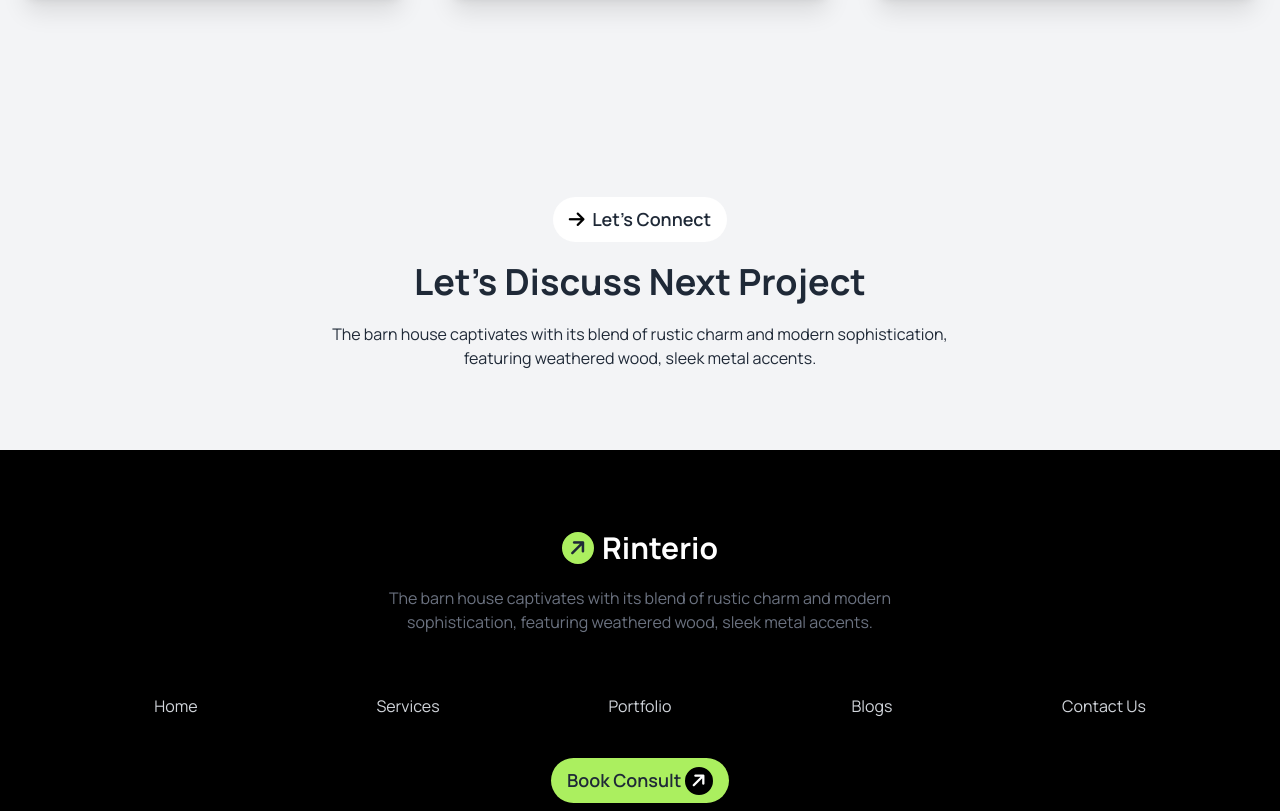
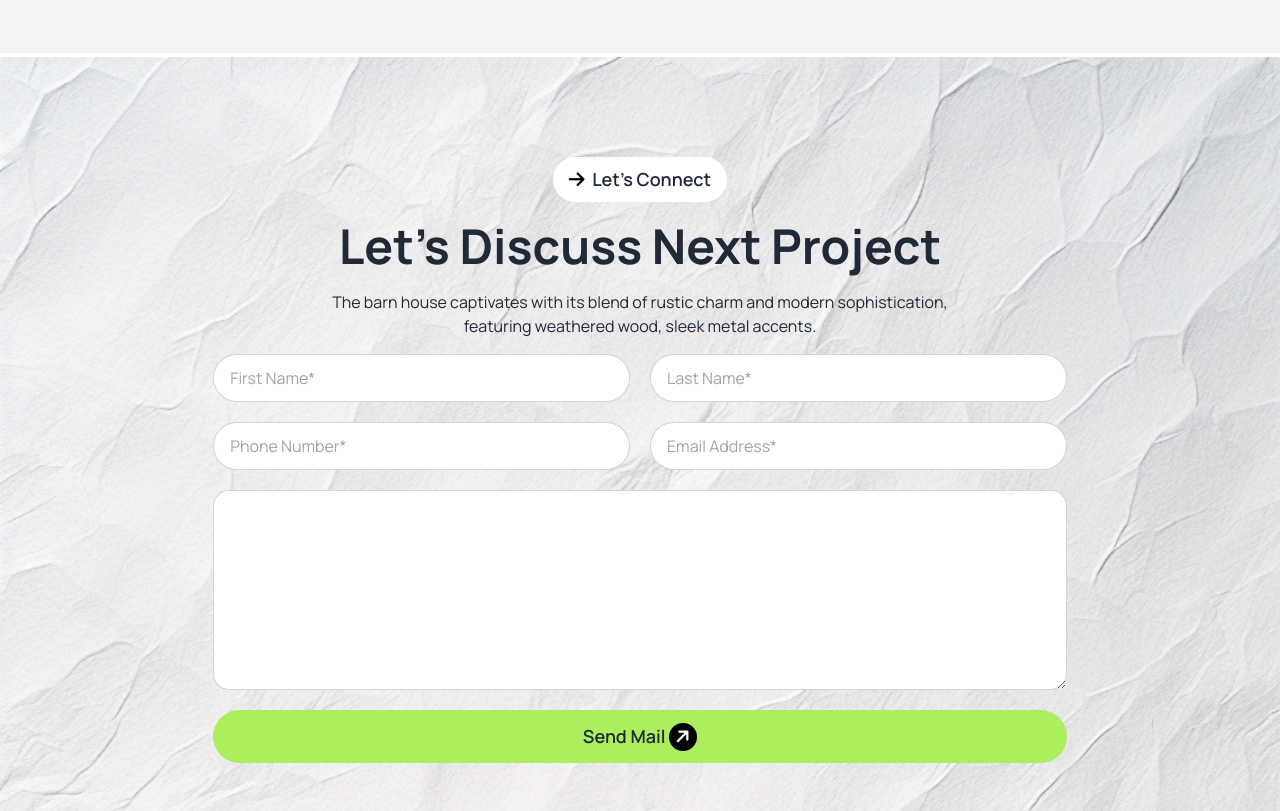
Before and after one commit to koushik-ahmad/assignment-03, a plain HTML site: page index.html in a window 1280 px wide. Shown: the part 4193-5004 px from the top of the page. Drawn offline with nearby package versions, Linux system fonts and the light colour scheme.

Commit message:
completed

```diff
--- a/index.html
+++ b/index.html
@@ -118,7 +118,6 @@
                 <div class="py-24 px-10 relative">
 
                     <div class="lg:flex gap-4">
-
                         <img class="absolute top-4 left-2 border-2 lg:flex hidden border-gray-300 border-dashed py-5"
                             src="assets/Vector.png" alt="">
 
@@ -127,7 +126,8 @@
                                 <i class="fa-solid fa-arrow-right pr-1 text-lg text-black"></i>
                                 About Us
                             </button>
-                            <h2 class="text-5xl font-bold py-5">We design thoughtful, <br> liveable spaces</h2>
+                            <h2 class="md:text-5xl text-3xl font-bold py-5">We design thoughtful, <br> liveable spaces
+                            </h2>
                             <p class="py-6">
                                 Creating a modern real estate platform involves combining innovative features that make
                                 the property search, listing,
@@ -191,7 +191,6 @@
                         <h3 class="text-4xl font-bold my-3">307+</h3>
                         <p class="text-xl">Staff Members</p>
                     </div>
-
                 </div>
             </div>
         </section>
@@ -235,7 +234,6 @@
                         <p class="text-lg">Provide a comprehensive breakdown of costs for each phase of the project,
                             including materials, labor permits.</p>
                     </div>
-
                 </div>
             </div>
         </section>
@@ -259,7 +257,7 @@
                     <div class="grid lg:grid-cols-4 grid-cols-1 grid-rows-2 items-center justify-center gap-4">
                         <!-- card 1 -->
                         <div class="lg:col-span-3  col-span-12 rounded-xl">
-                            <div class="card p-5 md:flex-row border-2 card-compact bg-base-100 shadow-xl">
+                            <div class="card py-3 px-2 md:flex-row border-2 card-compact bg-base-100 shadow-xl">
                                 <figure>
                                     <img class="w-full" src="assets/img1.png" alt="Shoes" />
                                 </figure>
@@ -288,7 +286,7 @@
                         </div>
                         <!-- card 2 -->
                         <div
-                            class="lg:col-span-1 md:col-span-4 md:p-5 col-span-12  border-2 lg:p-6 p-4 shadow-xl bg-white rounded-2xl">
+                            class="lg:col-span-1 md:col-span-4 md:p-5 col-span-12 border-2 lg:p-8 p-4 shadow-xl bg-white rounded-2xl">
                             <img class="w-full" src="assets/img2.png" alt="">
                         </div>
                         <!-- card 3 -->
@@ -298,7 +296,7 @@
                         </div>
                         <!-- card 4 -->
                         <div class="lg:col-span-2 col-span-12 rounded-xl">
-                            <div class="card p-12 md:flex-row border-2 card-compact bg-base-100 shadow-xl">
+                            <div class="card py-8 px-3 md:flex-row border-2 card-compact bg-base-100 shadow-xl">
                                 <figure>
                                     <img class="w-full" src="assets/img4.png" alt="Shoes" />
                                 </figure>
@@ -438,29 +436,44 @@
         </section>
 
         <!-- let's connect section  -->
-        <section class="bg-gray-100">
+        <section class="bg-gray-100 min-h-screen bg-cover my-1 py-5" style="background-image: url(/assets/bg.jpg);">
             <div class="container mx-auto py-20">
                 <div class="text-center">
                     <button class="text-lg  bg-white px-4 py-2 rounded-full font-semibold ">
                         <i class="fa-solid fa-arrow-right pr-1 text-lg text-black"></i>
                         Let’s Connect
                     </button>
-                    <h2 class="text-4xl font-bold py-5">Let’s Discuss Next Project</h2>
-                    <p class="">
+                    <h2 class="md:text-5xl text-3xl font-bold py-5">Let’s Discuss Next Project</h2>
+                    <p class="pb-2">
                         The barn house captivates with its blend of rustic charm and modern sophistication, <br>
                         featuring weathered wood, sleek metal accents.
                     </p>
                 </div>
 
-                <div>
-
+                <div class="w-4/6 mx-auto py-2">
+                    <div class="grid md:grid-cols-2 justify-items-center items-center gap-5">
+                        <input type="text" placeholder="First Name*"
+                            class="input input-bordered rounded-full w-full max-w-xl" />
+                        <input type="text" placeholder="Last Name*"
+                            class="input input-bordered rounded-full w-full max-w-xl" />
+                        <input type="phone" placeholder="Phone Number*"
+                            class="input input-bordered rounded-full w-full max-w-xl" />
+                        <input type="email" placeholder="Email Address*"
+                            class="input input-bordered rounded-full w-full max-w-xl" />
+                    </div>
+                    <div class="grid grid-cols-1 justify-items-center items-center gap-5 py-5">
+                        <textarea placeholder="Write your message here"
+                            class="textarea textarea-bordered textarea-lg h-[200px] rounded-2xl w-full max-w-full">
+                        </textarea>
+                        <button class="w-full bg-primary-bg px-5 py-3 rounded-full font-semibold text-lg">
+                            Send Mail
+                            <i
+                                class="fa-solid fa-arrow-right w-7 h-7 bg-black inline-flex rounded-full justify-center items-center -rotate-45 text-lg text-white"></i>
+                        </button>
+                    </div>
                 </div>
-
             </div>
         </section>
-
-
-
     </main>
 
     <!-- footer section  -->
```
